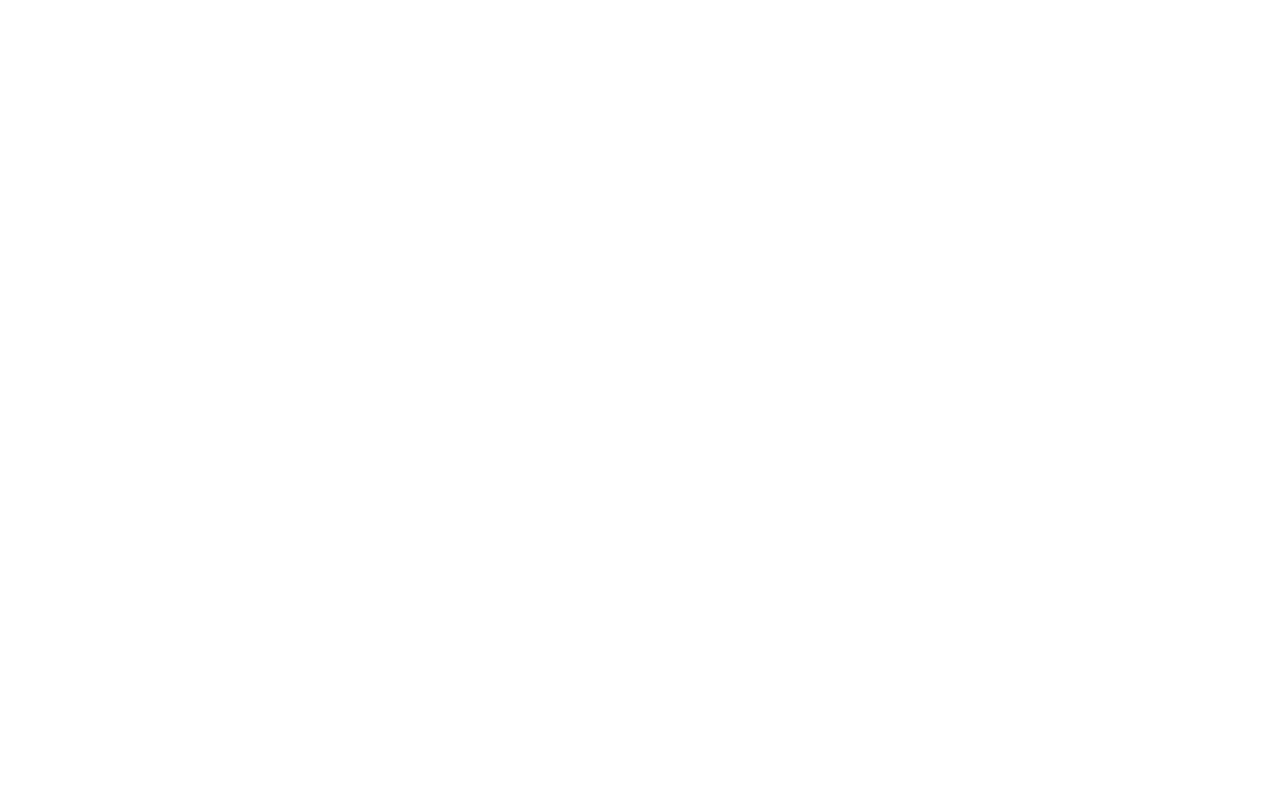
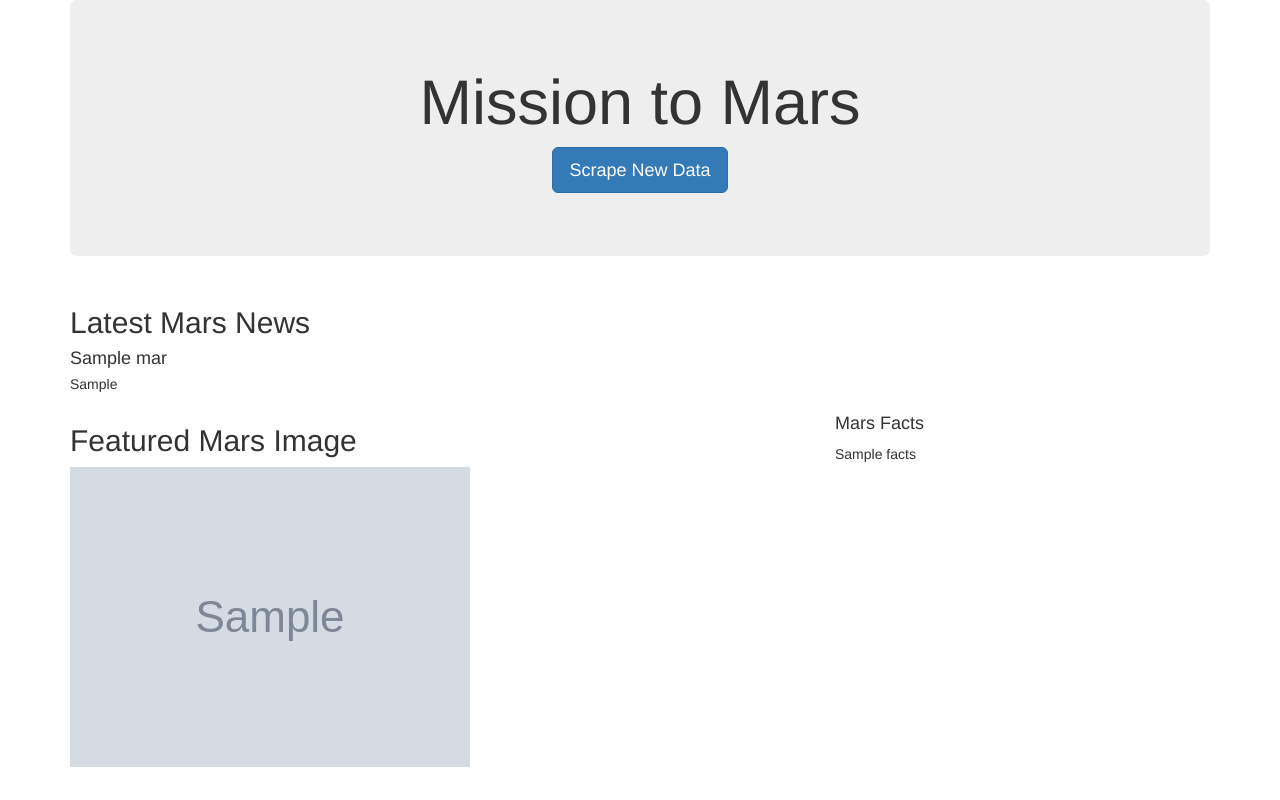
Before and after one commit to carinaediaz/mission-to-mars, a Flask app: page / in a window 1280 px wide. Before the commit the page is empty. Run offline with Flask 2, Linux system fonts and the light colour scheme; grey boxes marked "Sample" are stand-in pictures; a database or web service that is not in the repository returns one stand-in record (values such as "Sample title"); some libraries are stand-ins or nearby versions.

Commit message:
index for flask app

```diff
--- a/Templates/index.html
+++ b/Templates/index.html
@@ -4,9 +4,50 @@
     <meta charset="UTF-8">
     <meta http-equiv="X-UA-Compatible" content="IE=edge">
     <meta name="viewport" content="width=device-width, initial-scale=1.0">
-    <title>Document</title>
+    <title>Mission to Mars</title>
+    <link
+        rel="stylesheet"
+        href="https://maxcdn.bootstrapcdn.com/bootstrap/3.3.7/css/bootstrap.min.css"
+    />
 </head>
 <body>
-
+    <div class="container">
+        <!-- Add Jumbotron to Header -->
+        <div class="jumbotron text-center">
+            <h1>Mission to Mars</h1>
+            <p><a class="btn btn-primary btn-lg" href="/scrape"
+                        role="button">Scrape New Data</a></p>
+        </div>
+        <!-- Add section for Mars News -->
+        <div class="row" id="mars-news">
+            <div class="col-md-12">
+                <div class="media">
+                    <div class="media-body">
+                        <h2>Latest Mars News</h2>
+                        <h4 class="media-heading">{{mars.news_title}}</h4>
+                        <p>{{mars.news_paragraph}}</p>
+                    </div>
+                </div>
+            </div>
+        </div>
+        <!-- Add section for Featured Image and Facts table -->
+        <div class="row" id="mars-featured-image">
+            <div class="col-md-8">
+                <h2>Featured Mars Image</h2>
+                <img
+                    src="{{ mars.featured_image }}"
+                    class="img-responsive"
+                    alt="Responsive image"
+                />
+            </div>
+            <div class="col-md-4">
+                <!-- Mars Facts -->
+                <div class="row" id="mars-facts">
+                  <h4>Mars Facts</h4>
+                  {{ mars.facts | safe }}
+                </div>
+            </div>
+        </div>
+    </div>
 </body>
 </html>
```
